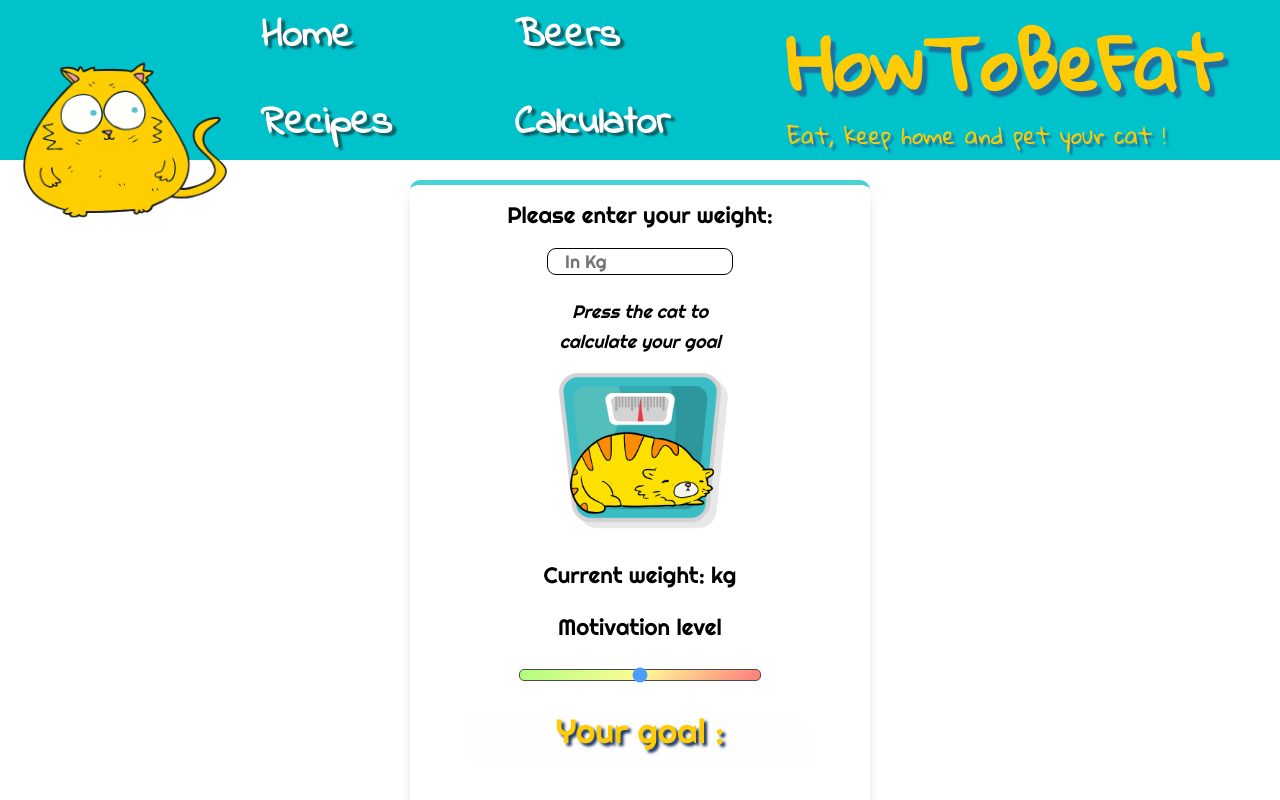
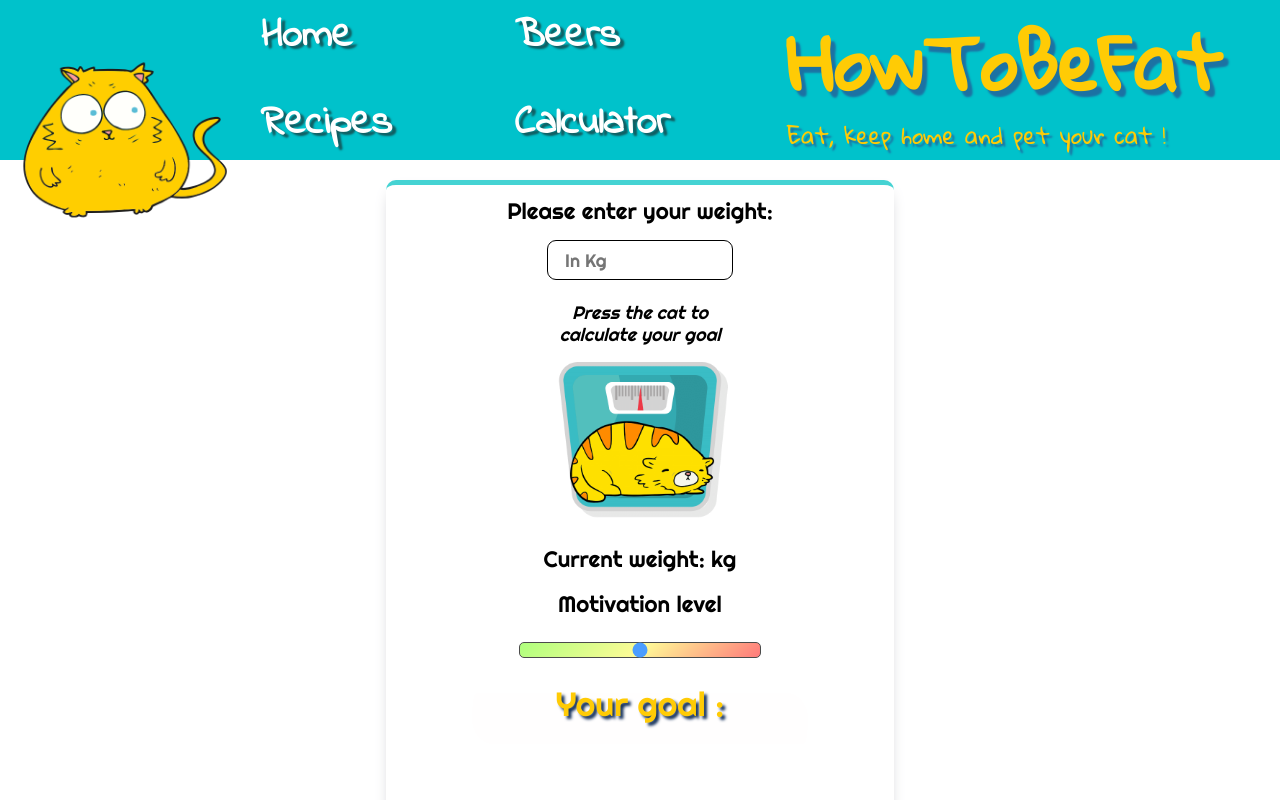
Before and after one commit to WildCodeSchool/paris-0320-project2-howToBeFat, a React (Create React App) app: page /Calculator in a window 1280 px wide. Shown: the top 800 px of the page. Built offline with nearby package versions, Linux system fonts and the light colour scheme; a web font is replaced by a local one.

Commit message:
Change some px size to em size

```diff
--- a/src/components/Calculator.css
+++ b/src/components/Calculator.css
@@ -3,7 +3,7 @@
 .slider {
     -webkit-appearance: none;
     width: 18em;
-    height: 10px;
+    height: 1em;
     border-radius: 5px;
     background-image: linear-gradient(135deg, #8dff47 0%,#fffa6c 50%, #ff4343 100%);
     border: 1px solid rgb(0, 0, 0);
@@ -27,7 +27,6 @@
 }
 
 .buttonCalculator {
-    /* display: none; */
     font-family: 'Righteous', arial, sans-serif;
     font-size: large;
     background-color: #ffcb05;
@@ -44,11 +43,6 @@
     justify-content: center;
     margin-left: 2em;
     margin-right: 2em;
-
-    /* background-image: url("../images/balance.png");
-    background-size: contain;
-    background-repeat: no-repeat; */
-    /* margin-top: 60%; */
 }
 
 .calculator-form {
@@ -60,8 +54,9 @@
     width: 14em;
     font-family: 'Righteous', arial, sans-serif;
     font-size: 1.4em;
-    line-height: 30px;
+    line-height: 1em;
     margin-top: 1.5em;
+    margin-bottom: 6em;
 }
 
 .userWeight {
@@ -77,8 +72,8 @@
 .goal {
     margin-top: 1em;
     font-size: 1.5em;
-    width: 350px;
-    height: 50px;
+    width: 10em;
+    height: 1.5em;
     border-radius: 20px 100px / 120px;
     color: #ffcb05;
     background-color: #fffefe;
@@ -89,10 +84,6 @@
     .balance-image {
         display: none;
     }
-}
-
-@media screen and (min-width: 750px) {
-
 }
 
 @media screen and (min-width: 1050px) {
@@ -109,8 +100,8 @@
         border-top: 5px solid #45D3D3;
         box-shadow: 0 8px 17px -8px #A3A5AE;
         background-color: #FFF;
-        width: 400px;
-        height: 600px;
+        width: 20em;
+        height: 30em;
     }
 
     .calculator-form:hover {
@@ -120,7 +111,6 @@
 
     .balance-image {
         width: 8em;
-        height: 8em
     }
 
     p.balance-image {
--- a/src/components/Calculator.js
+++ b/src/components/Calculator.js
@@ -1,6 +1,7 @@
 import React from 'react'
+import balance2 from '../images/balance2.png'
+
 import './Calculator.css'
-import balance2 from '../images/balance2.png'
 
 class Calculator extends React.Component {
     state = {
```
